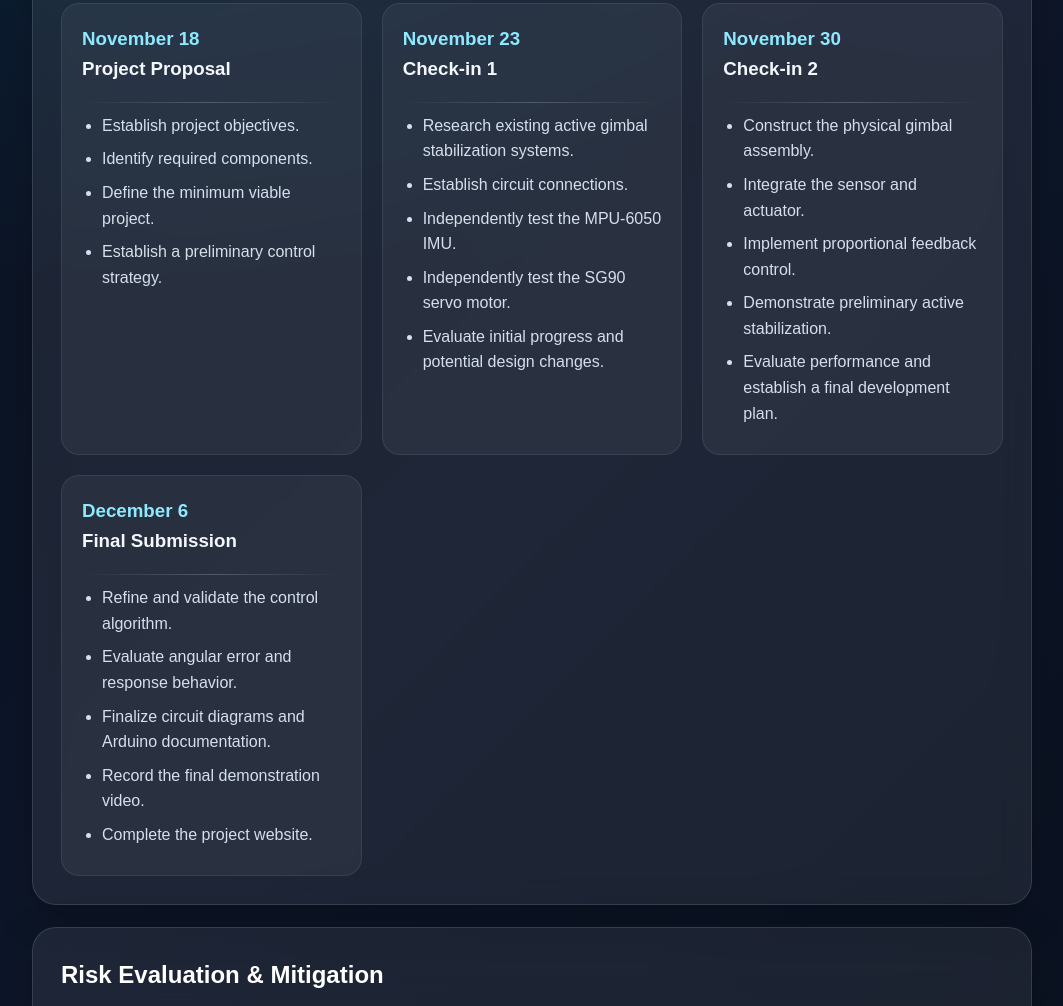
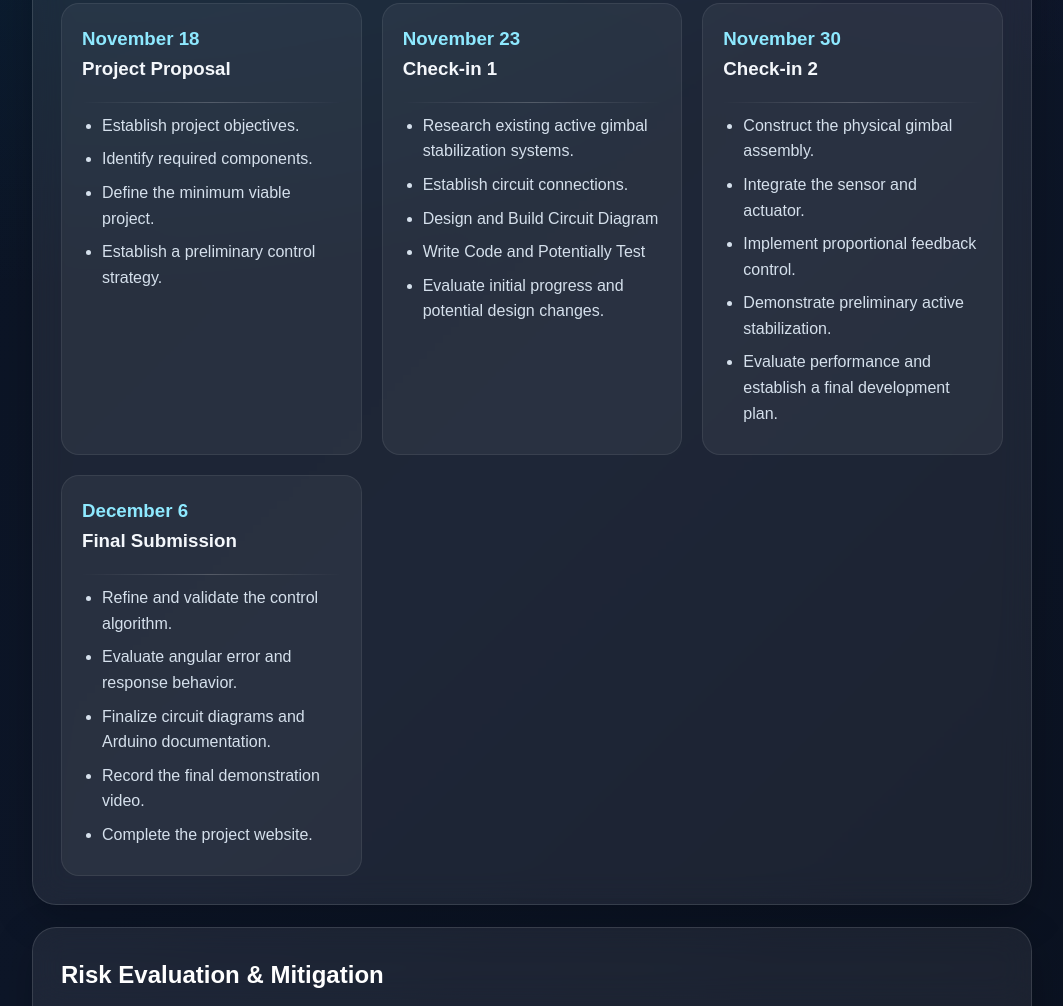
Before and after one commit to gparx/single-axis-gimbal, a plain HTML site: page index.html in a window 1280 px wide. Shown: the part 2004-3010 px from the top of the page, without its empty margins (108-1171 px from the left). Drawn offline with Linux system fonts and the light colour scheme.

Commit message:
Update project tasks in index.html

```diff
--- a/index.html
+++ b/index.html
@@ -427,8 +427,8 @@
             <ul>
               <li>Research existing active gimbal stabilization systems.</li>
               <li>Establish circuit connections.</li>
-              <li>Independently test the MPU-6050 IMU.</li>
-              <li>Independently test the SG90 servo motor.</li>
+              <li>Design and Build Circuit Diagram</li>
+              <li>Write Code and Potentially Test</li>
               <li>Evaluate initial progress and potential design changes.</li>
             </ul>
           </div>
```
